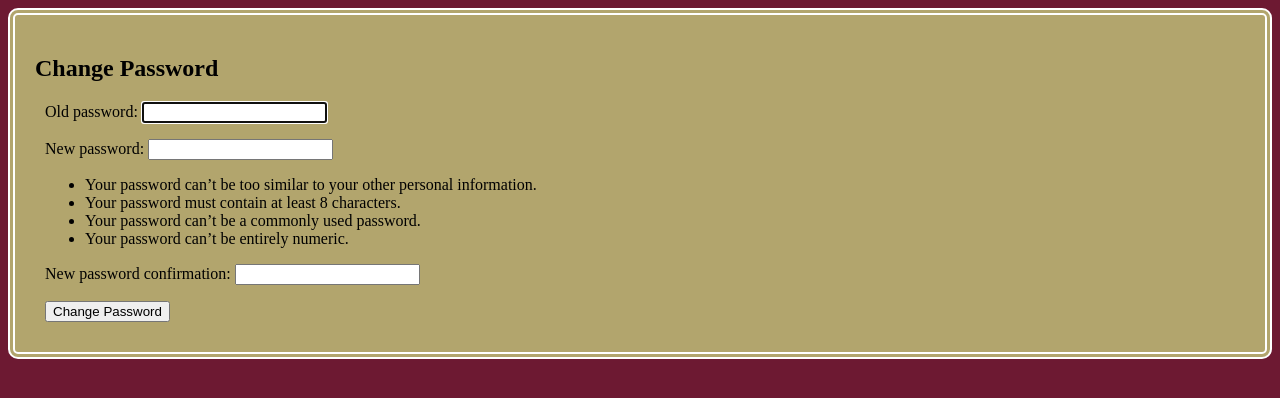
After one commit to Antelling/KFSA-prototype, a Django app: page /accounts/password/ in a window 1280 px wide. The commit adds this page. Shown: the top 398 px of the page. Run offline with Django 3.2, Linux system fonts and the light colour scheme; the visitor is signed in with stand-in values (Sample User, id 1).

Commit message:
Change password functionality

```diff
--- a/accounts/urls.py
+++ b/accounts/urls.py
@@ -7,5 +7,8 @@ from . import views as v
 urlpatterns = [
     path('signup/', v.SignUpView.as_view(), name='signup'),
     path('set_permissions/', v.set_permissions, name='set_perm' ),
-    path('login/', auth_views.LoginView.as_view(), name='accounts_login')
+    path('login/', auth_views.LoginView.as_view(), name='accounts_login'),
+    #path('password/', auth_views.PasswordChangeView.as_view(),name='change-password')
+    path('password/', v.ChangePassWordView.as_view(template_name='registration/changepassword.html')),
+    path('password_success', v.password_success, name="password_success"),
 ]
--- a/accounts/views.py
+++ b/accounts/views.py
@@ -2,13 +2,18 @@ from django.shortcuts import render
 from django.urls import reverse
 
 # Create your views here.
-from django.contrib.auth.forms import UserCreationForm
+from django.contrib.auth.forms import UserCreationForm, PasswordChangeForm
 from django.urls import reverse_lazy
 from django.views import generic
+from django.contrib.auth.views import PasswordChangeView
 from .forms import AddStudentForm, PermissionSelect
 from django.http import HttpResponseRedirect
 from .models import Faculty
 
+class ChangePassWordView(PasswordChangeView):
+    form_class=PasswordChangeForm
+    success_url= reverse_lazy('password_success')
+   # template_name= 'registration/changePassword.html'
 
 class SignUpView(generic.CreateView):
     form_class = UserCreationForm
@@ -31,3 +36,6 @@ def set_permissions(request):
     else:
         form = PermissionSelect()
         return render(request, 'registration/set_perm.html', {'form': form})
+
+def password_success(request):
+    return render(request, 'registration/password_success.html',{})
--- a/templates/home.html
+++ b/templates/home.html
@@ -7,6 +7,7 @@
     Hi {{ user.username }}!
     <p><a href="{% url 'logout' %}">Log Out</a></p>
     <p><a href="{% url 'adv_home' %}">Advisement System</a></p>
+    <p><a href= /accounts/password %">Change Password</a> </p>
 {% else %}
     <p>You are not logged in.</p>
     <p><a href="{% url 'login' %}">Log In</a></p>
--- /dev/null
+++ b/templates/registration/changepassword.html
@@ -0,0 +1,12 @@
+{% extends 'base.html' %}
+
+{% block title %}Change Password{% endblock %}
+
+{% block content %}
+  <h2>Change Password</h2>
+  <form method="post">
+    {% csrf_token %}
+    {{ form.as_p }}
+    <button type="submit">Change Password</button>
+  </form>
+{% endblock %}
```
Also changed, not shown: templates/registration/password_success.html (added, +12 -0 lines), 1 other file.
